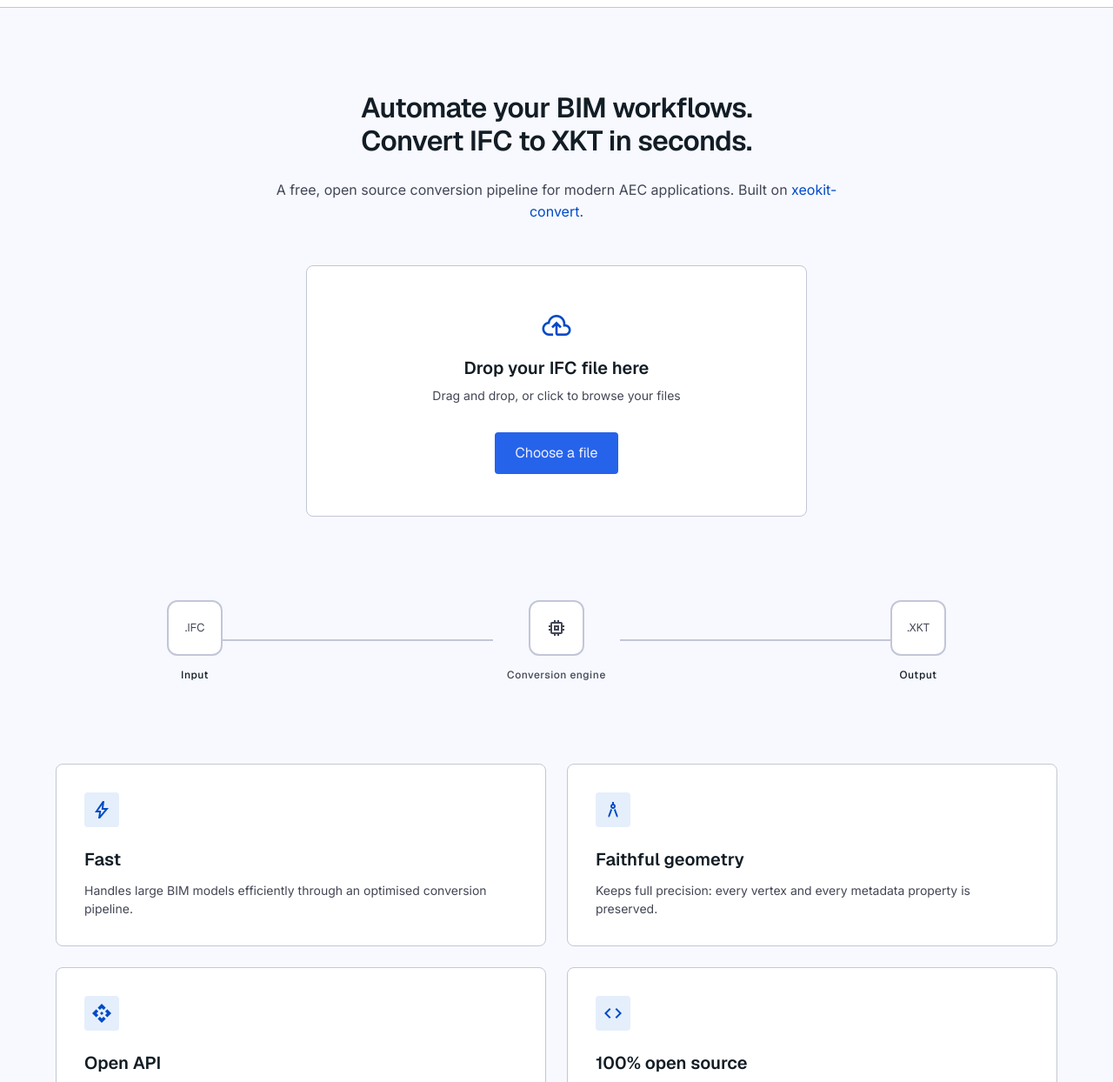
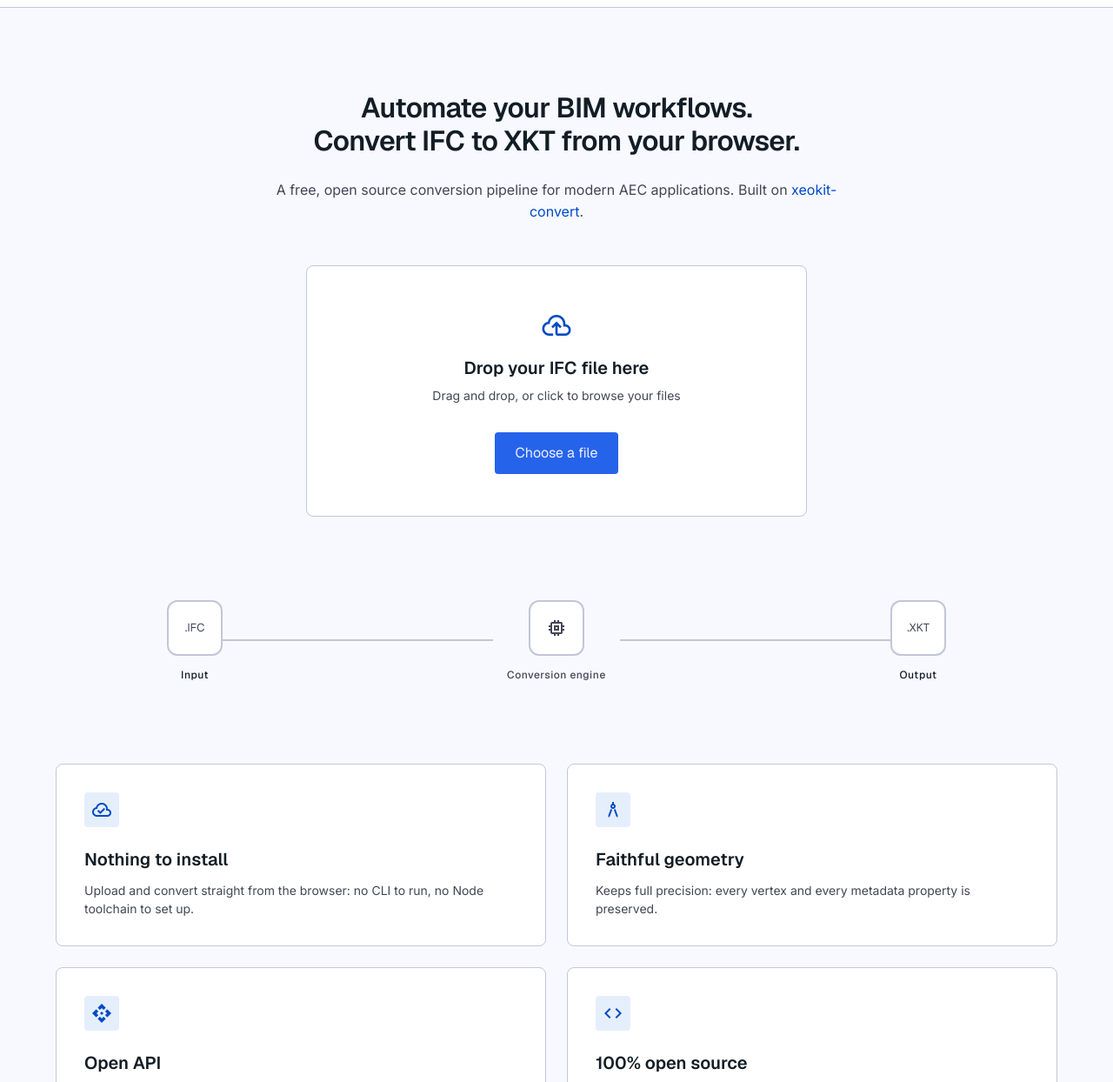
Before and after one commit to david15tonon/IConveX, a plain HTML site: page frontend/index.html in a window 1280 px wide. Shown: the part 55-1299 px from the top of the page at 87% size. Drawn offline with nearby package versions, Linux system fonts and the light colour scheme.

Commit message:
Stop claiming the app is fast, because it is not
David is right: the site promised speed the app does not deliver. A 1.7MB IFC
took minutes to convert on the free Render instance, which has 0.1 CPU. "In
seconds" and a feature card headed "Fast" were selling something measurably
untrue.

The claim appeared in eight places -- the meta, Open Graph, Twitter and JSON-LD
descriptions, the manifest, the heading, and the card's title and body. All of
them now lead with what the project actually offers, which is the pitch from its
own ReadMe: converting without running the xeokit converter in a shell.

- heading: "Convert IFC to XKT from your browser"
- the "Fast" card becomes "Nothing to install", describing no CLI and no Node
  toolchain to set up
- its lightning-bolt icon went with it; a bolt only ever meant speed

Verified in both languages in a browser, no console errors. No speed claim
remains anywhere in frontend/.

Co-Authored-By: Claude Opus 5 (1M context) <noreply@anthropic.com>

```diff
--- a/frontend/index.html
+++ b/frontend/index.html
@@ -7,7 +7,7 @@
 <meta content="width=device-width, initial-scale=1.0" name="viewport"/>
 
 <title>IConveX — Free online IFC to XKT converter</title>
-<meta name="description" content="Convert IFC BIM models to the xeokit XKT format in seconds. Free, open source, no account needed — upload an IFC file and download the .xkt."/>
+<meta name="description" content="Convert IFC BIM models to the xeokit XKT format from your browser — no command line, nothing to install. Free, open source, no account needed."/>
 <meta name="keywords" content="IFC, XKT, BIM, conversion, open source, gratuit, xeokit-convert"/>
 <meta name="author" content="David Tonon"/>
 <link rel="author" href="https://github.com/david15tonon"/>
@@ -20,7 +20,7 @@
 <meta property="og:site_name" content="IConveX"/>
 <meta property="og:url" content="https://iconvex.vercel.app/"/>
 <meta property="og:title" content="IConveX — Free online IFC to XKT converter"/>
-<meta property="og:description" content="Convert IFC BIM models to the xeokit XKT format in seconds. Free, open source, no account needed."/>
+<meta property="og:description" content="Convert IFC BIM models to the xeokit XKT format from your browser — no command line, nothing to install. Free and open source."/>
 <meta property="og:image" content="https://iconvex.vercel.app/assets/logo.png"/>
 <meta property="og:image:alt" content="IConveX logo"/>
 <meta property="og:locale" content="en_US"/>
@@ -28,7 +28,7 @@
 
 <meta name="twitter:card" content="summary_large_image"/>
 <meta name="twitter:title" content="IConveX — Free online IFC to XKT converter"/>
-<meta name="twitter:description" content="Convert IFC BIM models to the xeokit XKT format in seconds. Free, open source, no account needed."/>
+<meta name="twitter:description" content="Convert IFC BIM models to the xeokit XKT format from your browser — no command line, nothing to install. Free and open source."/>
 <meta name="twitter:image" content="https://iconvex.vercel.app/assets/logo.png"/>
 <meta name="twitter:image:alt" content="IConveX logo"/>
 
@@ -43,7 +43,7 @@
   "@type": "WebApplication",
   "name": "IConveX",
   "url": "https://iconvex.vercel.app/",
-  "description": "Convert IFC BIM models to the xeokit XKT format in seconds. Free and open source.",
+  "description": "Convert IFC BIM models to the xeokit XKT format from your browser, without running the xeokit converter on the command line. Free and open source.",
   "applicationCategory": "DeveloperApplication",
   "operatingSystem": "Any",
   "inLanguage": ["en", "fr"],
@@ -193,7 +193,7 @@
 <!-- Hero Section -->
 <main class="flex-grow flex flex-col items-center justify-center px-margin py-24 max-w-container-max mx-auto w-full text-center">
   <h1 class="font-headline-lg text-headline-lg text-on-surface mb-6 max-w-3xl">
-    <span class="en-text" lang="en">Automate your BIM workflows. <br/>Convert IFC to XKT in seconds.</span><span class="fr-text" lang="fr">Automatisez vos workflows BIM. <br/>Convertissez l'IFC en XKT en quelques secondes.</span>
+    <span class="en-text" lang="en">Automate your BIM workflows. <br/>Convert IFC to XKT from your browser.</span><span class="fr-text" lang="fr">Automatisez vos workflows BIM. <br/>Convertissez l'IFC en XKT depuis votre navigateur.</span>
   </h1>
   <p class="font-body-lg text-body-lg text-on-surface-variant mb-12 max-w-2xl">
     <span class="en-text" lang="en">A free, open source conversion pipeline for modern AEC applications. Built on </span><span class="fr-text" lang="fr">Un pipeline de conversion gratuit et open source pour les applications AEC modernes. Basé sur </span><a class="text-primary hover:underline" href="https://github.com/xeokit/xeokit-convert" target="_blank" rel="noopener">xeokit-convert</a>.
@@ -281,10 +281,10 @@
   <div id="features" class="w-full max-w-6xl grid grid-cols-1 md:grid-cols-2 gap-gutter text-left">
     <div class="bg-surface-container-lowest border border-outline-variant p-8 rounded-xl">
       <div class="w-10 h-10 rounded-lg bg-surface-container flex items-center justify-center mb-6">
-        <span class="material-symbols-outlined text-primary">bolt</span>
+        <span class="material-symbols-outlined text-primary">cloud_done</span>
       </div>
-      <h3 class="font-headline-md text-headline-md text-on-surface mb-3"><span class="en-text" lang="en">Fast</span><span class="fr-text" lang="fr">Rapide</span></h3>
-      <p class="font-body-md text-body-md text-on-surface-variant"><span class="en-text" lang="en">Handles large BIM models efficiently through an optimised conversion pipeline.</span><span class="fr-text" lang="fr">Traite les gros modèles BIM efficacement grâce à un pipeline de conversion optimisé.</span></p>
+      <h3 class="font-headline-md text-headline-md text-on-surface mb-3"><span class="en-text" lang="en">Nothing to install</span><span class="fr-text" lang="fr">Aucune installation</span></h3>
+      <p class="font-body-md text-body-md text-on-surface-variant"><span class="en-text" lang="en">Upload and convert straight from the browser: no CLI to run, no Node toolchain to set up.</span><span class="fr-text" lang="fr">Envoyez et convertissez directement depuis le navigateur : aucun CLI à lancer, aucune chaîne d'outils Node à installer.</span></p>
     </div>
     <div class="bg-surface-container-lowest border border-outline-variant p-8 rounded-xl">
       <div class="w-10 h-10 rounded-lg bg-surface-container flex items-center justify-center mb-6">
```
Also changed, not shown: frontend/site.webmanifest.
